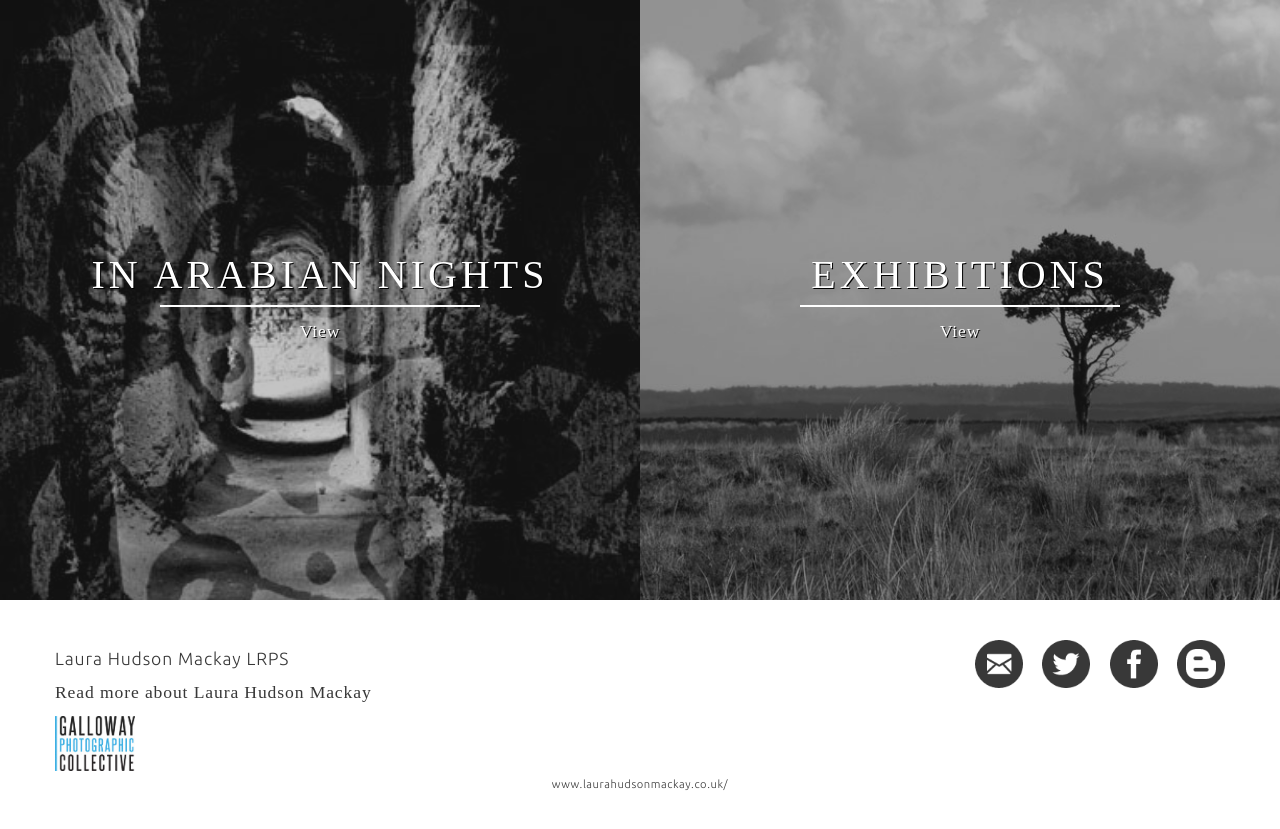
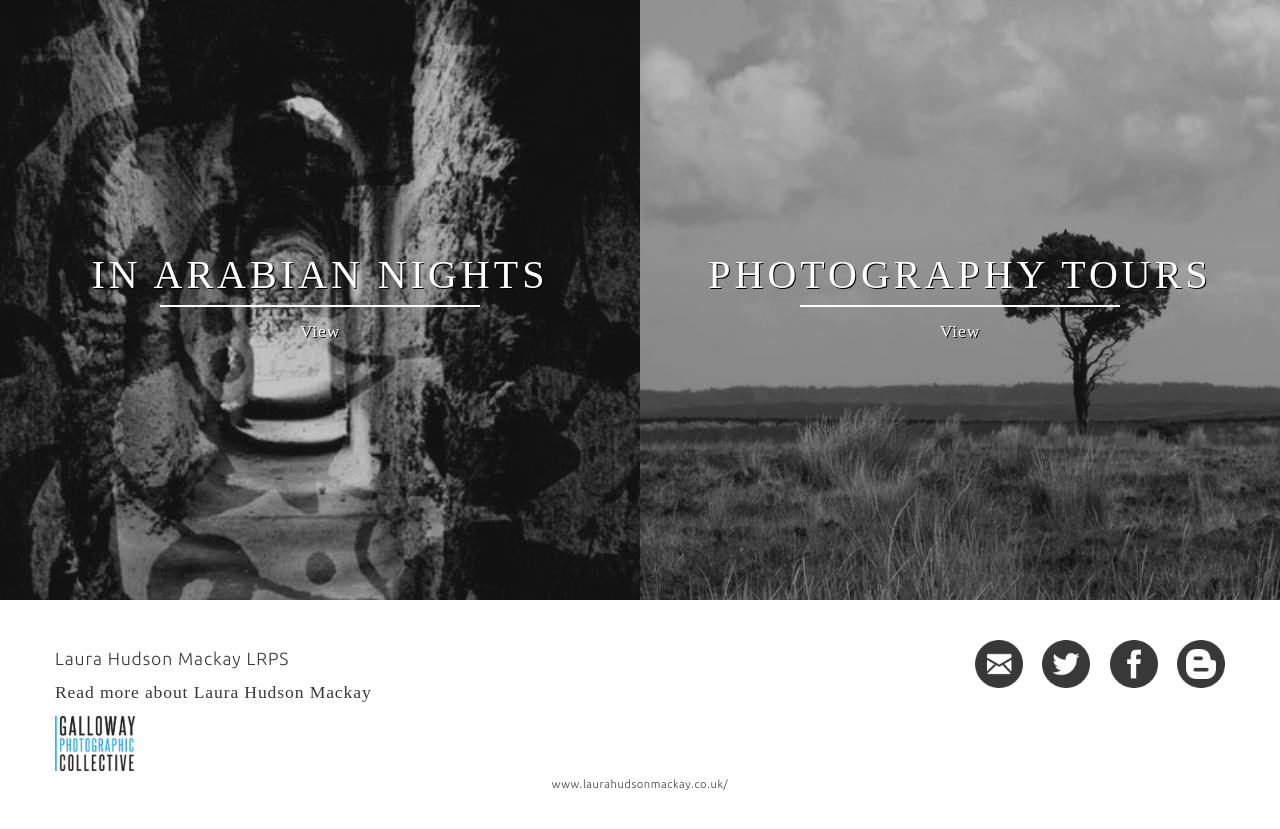
Before and after one commit to laurahudson/github.io, a Jekyll site: the page public/index.html, which Jekyll copies as it is, in a window 1280 px wide. Shown: the part 1315-2144 px from the top of the page. Built offline with Jekyll 4.4.1, drawn with Linux system fonts in a browser that asks for light colours; nearby versions of some CDN libraries; some web fonts are replaced.

Commit message:
Removed exhibitions from homepage

```diff
--- a/_source/Gruntfile.js
+++ b/_source/Gruntfile.js
@@ -135,7 +135,7 @@ module.exports = function(grunt) {
 	grunt.registerTask('default', ['js','css','html']);
 	grunt.registerTask('css', ['sass:dev', 'html']);
 	grunt.registerTask('html', ['jekyll:dev']);
-	grunt.registerTask('js', ['jshint', 'concat:dev', 'uglify:dev', 'html']);
+	grunt.registerTask('js', ['concat:dev', 'uglify:dev', 'html']);
 	grunt.registerTask('dev', ['css','html']);
 	grunt.registerTask('dev js', ['js']);
 };
--- a/index.html
+++ b/index.html
@@ -90,11 +90,11 @@ description: Fine art photography by laura hudson mackay #lhmartphoto, art, blac
 			</a>
 		</div>
 		<div class="small-12 medium-6 columns exhibitions">
-			<a href="exhibitions/">
+			<a href="photography-tours/">
 				<div class="filter">
 					<div class="title-holder">
 						<div class="title-wrapper">
-							<h1>Exhibitions</h1>
+							<h1>Photography Tours</h1>
 							<div class="line"></div>
 							<p class="title">View</p>
 						</div>
--- a/public/index.html
+++ b/public/index.html
@@ -152,11 +152,11 @@
 			</a>
 		</div>
 		<div class="small-12 medium-6 columns exhibitions">
-			<a href="exhibitions/">
+			<a href="photography-tours/">
 				<div class="filter">
 					<div class="title-holder">
 						<div class="title-wrapper">
-							<h1>Exhibitions</h1>
+							<h1>Photography Tours</h1>
 							<div class="line"></div>
 							<p class="title">View</p>
 						</div>
```
